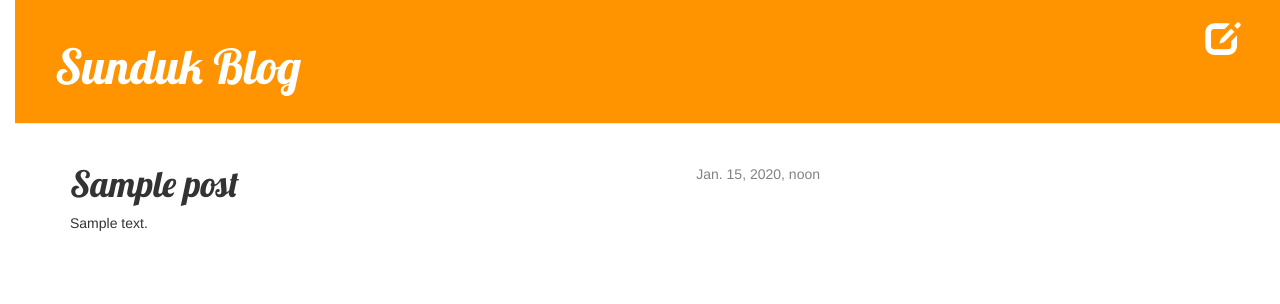
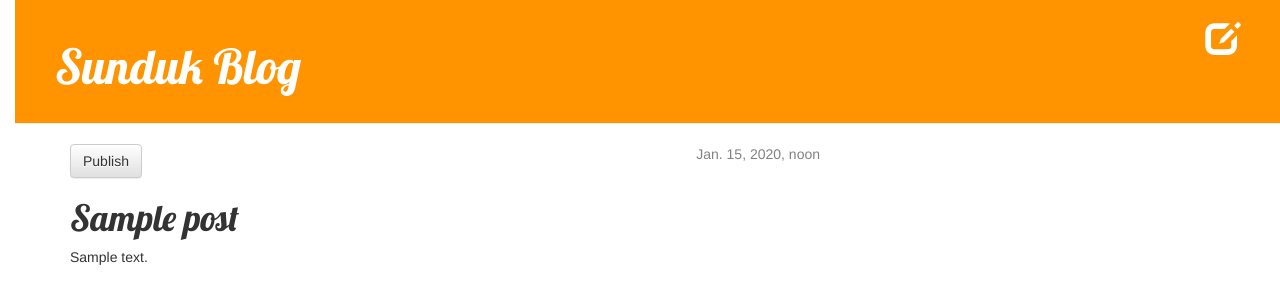
Before and after one commit to Rem1219/Sunduk, a Django app: page /post/1/ in a window 1280 px wide. Shown: the top 304 px of the page. Run offline with Django 3.2, Linux system fonts and the light colour scheme; tables that the repository leaves empty hold one stand-in row (values such as "Sample post"); some libraries are stand-ins or nearby versions.

Commit message:
dz drafts

```diff
--- a/blog/templates/blog/post_detail.html
+++ b/blog/templates/blog/post_detail.html
@@ -6,9 +6,11 @@
             <div class="date">
                 {{ post.published_date }}
             </div>
+                <a class="btn btn-default" href="{% url 'blog.views.post_publish' pk=post.pk %}">Publish</a>
         {% endif %}
         {% if user.is_authenticated %}
     			<a class="btn btn-default" href="{% url 'post_edit' pk=post.pk %}"><span class="glyphicon glyphicon-pencil"></span></a>
+                <a class="btn btn-default" href="{% url 'post_remove' pk=post.pk %}"><span class="glyphicon glyphicon-remove"></span></a>
 				{% endif %}
         <h1>{{ post.title }}</h1>
         <p>{{ post.text|linebreaks }}</p>
--- a/blog/urls.py
+++ b/blog/urls.py
@@ -7,4 +7,7 @@ urlpatterns = [
     url(r'^post/new/$', views.post_new, name='post_new'),
     url(r'^post/(?P<pk>[0-9]+)/edit/$', views.post_edit, name='post_edit'),
     url(r'^drafts/$', views.post_draft_list, name='post_draft_list'),
+    url(r'^post/(?P<pk>\d+)/publish/$', views.post_publish, name='post_publish'),
+    url(r'^post/(?P<pk>\d+)/remove/$', views.post_remove, name='post_remove'),
+
 ]
--- a/blog/views.py
+++ b/blog/views.py
@@ -45,3 +45,13 @@ def post_edit(request, pk):
 def post_draft_list(request):
     posts = Post.objects.filter(published_date__isnull=True).order_by('created_date')
     return render(request, 'blog/post_draft_list.html', {'posts': posts})
+
+def post_publish(request, pk):
+    post = get_object_or_404(Post, pk=pk)
+    post.publish()
+    return redirect('blog.views.post_detail', pk=pk)
+
+def post_remove(request, pk):
+    post = get_object_or_404(Post, pk=pk)
+    post.delete()
+    return redirect('blog.views.post_list')
```
